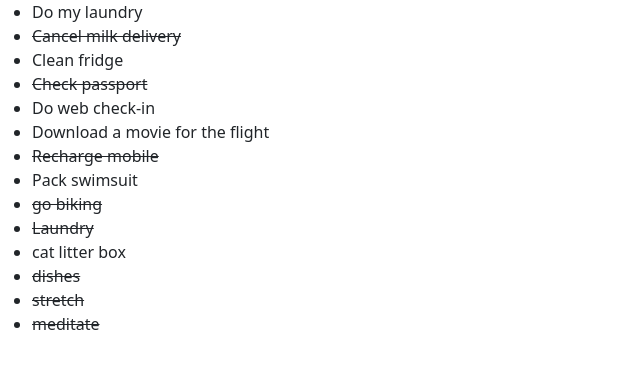
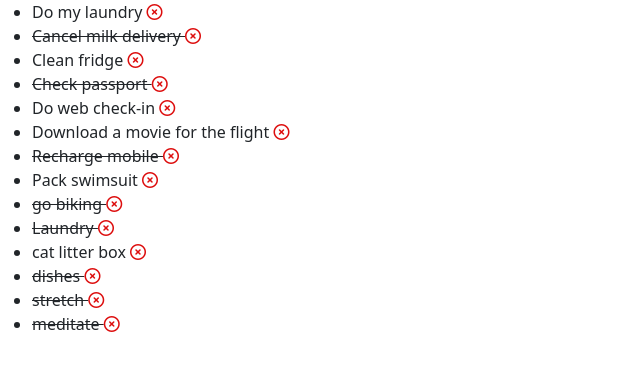
Before and after one commit to JoseManuel-Feliz/vue-todolist, a plain HTML site: page index.html in a window 1280 px wide. Shown: the whole page, without its empty margins (0-640 px from the left). Drawn offline with nearby package versions, Linux system fonts and the light colour scheme.

Commit message:
completed milestone 2

```diff
--- a/JS/script.js
+++ b/JS/script.js
@@ -73,5 +73,23 @@ createApp({
                 return this.doneClasses = "text-decoration-line-through"
             }
         },
+
+        removeActivity(index) {
+            this.toDoList.splice(index, 1);
+        },
+
+
+        /*  deleteTodoItem(todoItemIndex) {
+             this.todoList.splice(todoItemIndex, 1);
+             console.log(`L'elemento con indice ${todoItemIndex} e' stato rimosso!`);
+         }, */
+
+        /*   deleteTodoIndex(index) {
+              // Your logic to delete the todo item at the given index
+              // For example, you might update a data property or remove an item from an array.
+              this.toDoList.splice(index, 1);
+          } */
+
+
     }
 }).mount('#app')
--- a/index.html
+++ b/index.html
@@ -29,7 +29,10 @@
         <header></header>
         <main>
             <ul>
-                <li v-for="things in toDoList" :class="isDone(things.done)">{{things.toDo}}</li>
+                <li v-for="(things, index) in toDoList" :class="isDone(things.done)">
+                    {{things.toDo}}
+                    <i class="fa-regular fa-circle-xmark" style="color: #dd0e0e;" @click="removeActivity(index)"></i>
+                </li>
             </ul>
         </main>
         <footer></footer>
```
